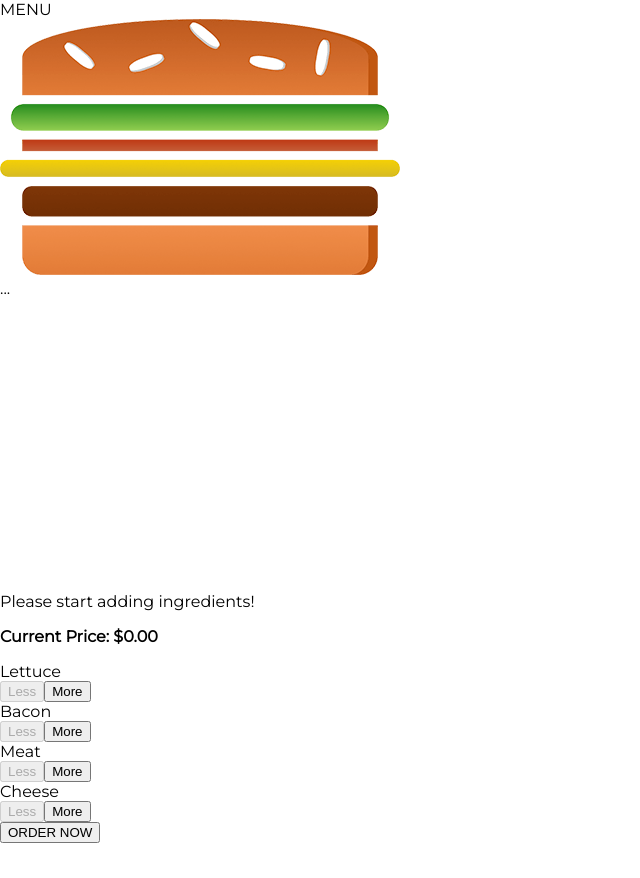
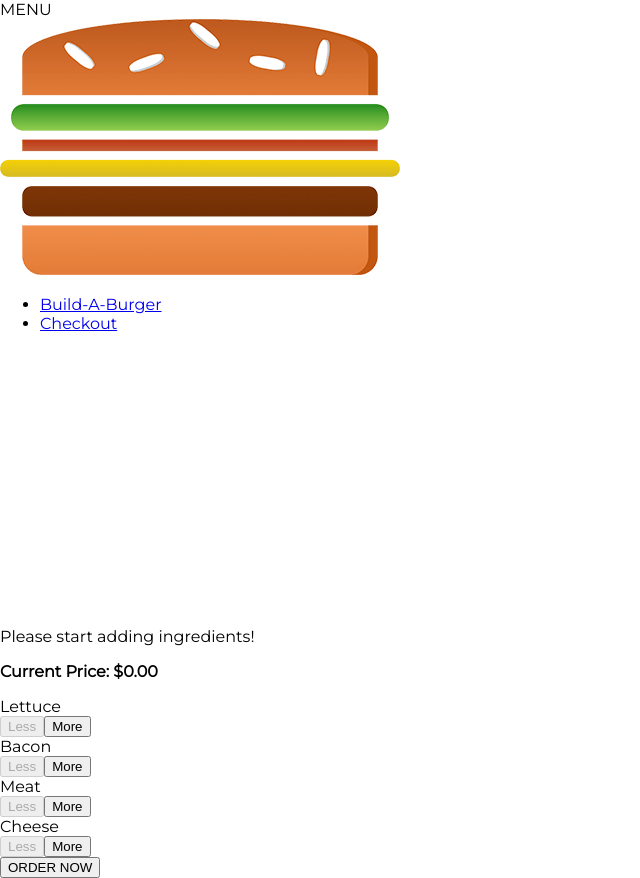
Before and after one commit to JohnSprunger/build-a-burger, a React app: page / in a window 1280 px wide. Shown: the whole page, without its empty margins (0-640 px from the left). Before the commit the page ends 843 px from the top, so only its background shows below. Built offline with nearby package versions, Linux system fonts and the light colour scheme.

Commit message:
Added Reusable Navigation Items

```diff
--- a/src/components/Logo/Logo.css
+++ b/src/components/Logo/Logo.css
@@ -3,6 +3,7 @@
     padding: 8px;
     height: 80%;
     box-sizing: border-box;
+    border-radius: 5px;
 }
 
 .Logo img {
--- /dev/null
+++ b/src/components/Navigation/NavItems/NavItem/NavItem.css
@@ -0,0 +1,23 @@
+.NavItem {
+    margin: 0;
+    box-sizing: border-box;
+    display: flex;
+    align-items: center;
+    height: 100%;
+}
+
+.NavItem a {
+    color: white;
+    text-decoration: none;
+    height: 100%;
+    padding: 16px 10px;
+    border-bottom: 4px solid transparent;
+}
+
+.NavItem a:hover,
+.NavItem a:active,
+.NavItem a.active {
+    background-color: rgb(247, 120, 120);
+    border-bottom: 4px solid rgb(43, 49, 51);
+    color: white;
+}
--- /dev/null
+++ b/src/components/Navigation/NavItems/NavItem/NavItem.js
@@ -0,0 +1,13 @@
+import React from 'react';
+import classes from './NavItem.css';
+
+const navItem = (props) => (
+    <li className={classes.NavItem}>
+        <a
+            href={props.link}
+            className={props.active ? classes.active : null}
+        >{props.children}</a>
+    </li>
+);
+
+export default navItem;
--- /dev/null
+++ b/src/components/Navigation/NavItems/NavItems.css
@@ -0,0 +1,8 @@
+.NavItems {
+    margin: 0;
+    padding: 0;
+    list-style: none;
+    display: flex;
+    align-items: center;
+    height: 70%;
+}
--- /dev/null
+++ b/src/components/Navigation/NavItems/NavItems.js
@@ -0,0 +1,12 @@
+import React from 'react';
+import classes from './NavItems.css'
+import NavItem from './NavItem/NavItem';
+
+const navItems = (props) => (
+    <ul className={classes.NavItems}>
+        <NavItem link="/" active={true}>Build-A-Burger</NavItem>
+        <NavItem link="/">Checkout</NavItem>
+    </ul>
+);
+
+export default navItems;
--- a/src/components/Navigation/Toolbar/Toolbar.js
+++ b/src/components/Navigation/Toolbar/Toolbar.js
@@ -1,13 +1,14 @@
 import React from 'react';
 import classes from './Toolbar.css';
 import Logo from '../../Logo/Logo';
+import NavItems from '../NavItems/NavItems';
 
 const toolbar = (props) => (
     <header className={classes.Toolbar}>
         <div>MENU</div>
         <Logo />
         <nav>
-            ...
+            <NavItems />
         </nav>
     </header>
 );
```
